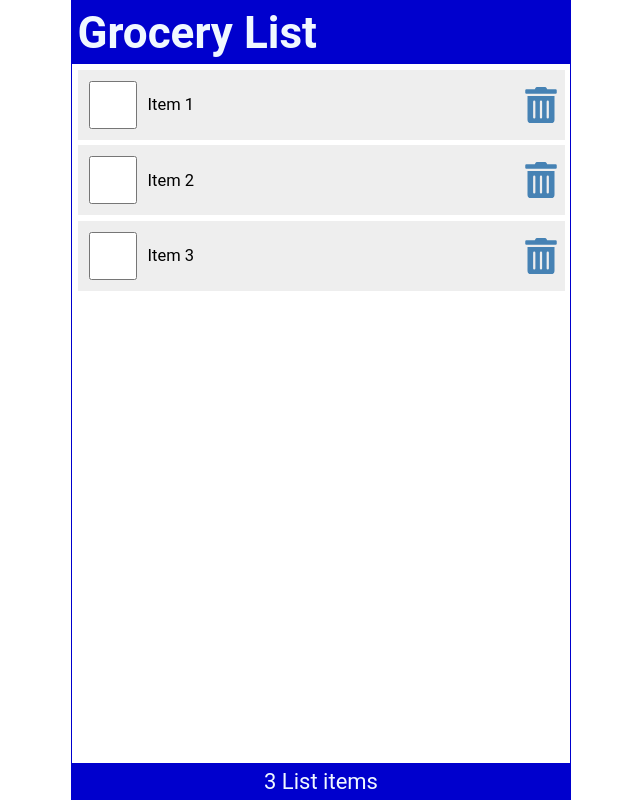
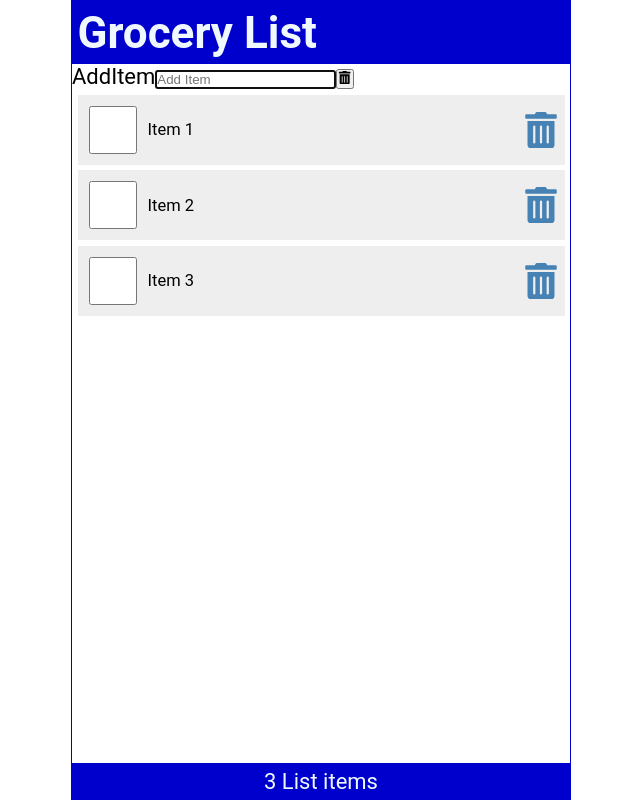
Before and after one commit to marksayers46/grocery-list, a React (Create React App) app: page / in a window 1280 px wide. Shown: the whole page, without its empty margins (319-959 px from the left). Built offline with nearby package versions, Linux system fonts and the light colour scheme.

Commit message:
added a AddItem component and starting to style it

```diff
--- /dev/null
+++ b/src/AddItem.js
@@ -0,0 +1,27 @@
+import React from 'react'
+import { FaTrashAlt } from 'react-icons/fa';
+
+const AddItem = () => {
+
+
+    return (
+        <form className="addForm">
+            <label htmlFor='addItem'>AddItem</label>
+            <input
+            autoFocus
+            id='addItem'
+            type='text'
+            placeholder='Add Item'
+            required
+            />
+            <button
+                type='submit'
+                aria-label='Add Item'
+            >
+                <FaTrashAlt />
+            </button>
+        </form>
+    )
+}
+
+export default AddItem;
--- a/src/App.js
+++ b/src/App.js
@@ -1,6 +1,7 @@
 import Header from './Header';
 import Content from './Content';
 import Footer from './Footer';
+import AddItem from './AddItem';
 import { useState } from 'react';
 
 function App() {
@@ -40,6 +41,7 @@
   return (
     <div className="App">
       <Header title="Grocery List" />
+      <AddItem />
       <Content
         items={items}
         handleCheck={handleCheck}
--- a/src/Content.js
+++ b/src/Content.js
@@ -12,7 +12,7 @@
                 handleCheck={handleCheck}
                 handleDelete={handleDelete}
                 />
-            ) : (<p style={{ marginTop: '2rem'}}>Your list is empty.</p>
+            ) : (<p style={{ marginTop: "2rem"}}>Your list is empty.</p>
             )}
         </main>
     )
--- a/src/index.css
+++ b/src/index.css
@@ -114,3 +114,7 @@
   color: red;
   outline: none;
 }
+
+.addForm {
+  width: 100%;
+}
```
Also changed, not shown: src/LineItem.js (line endings or trailing spaces).
